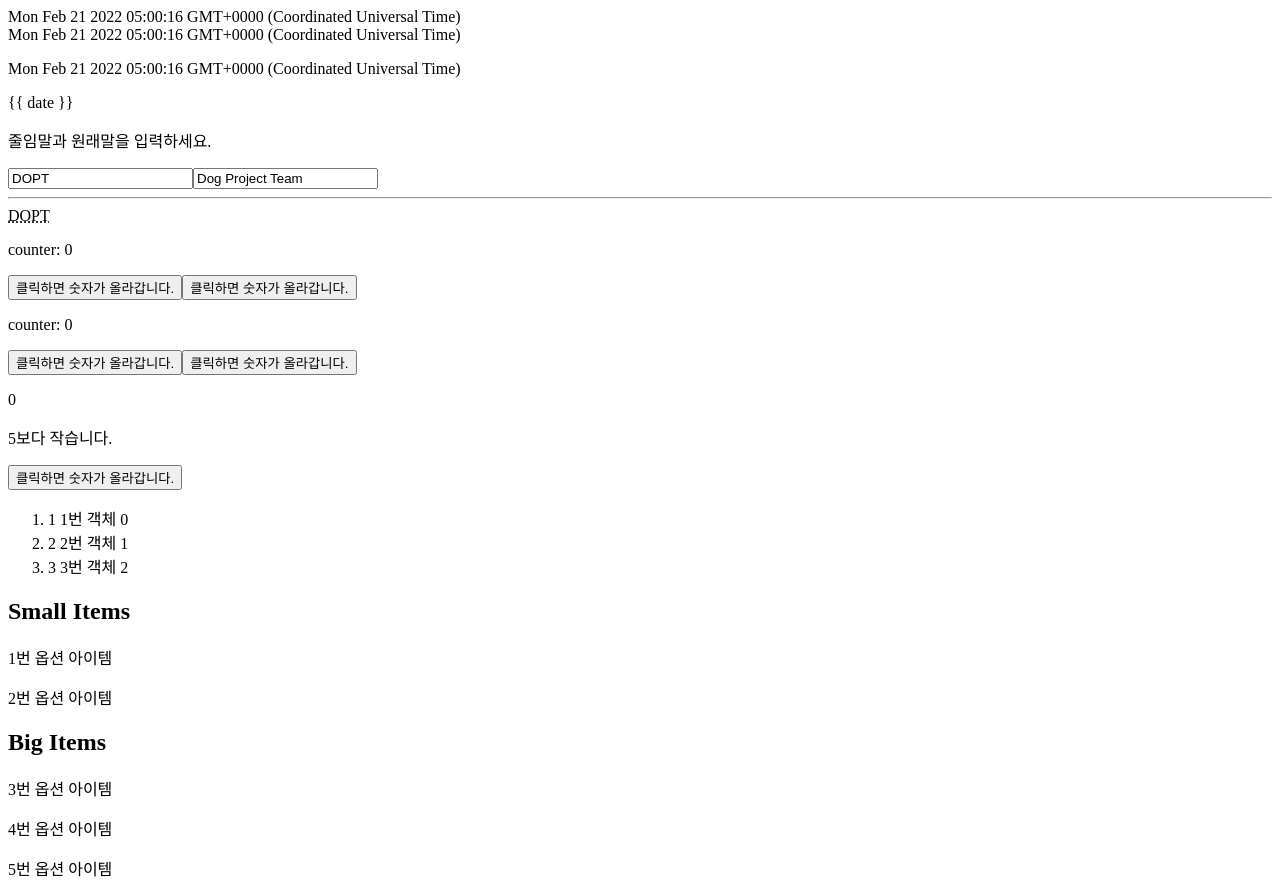
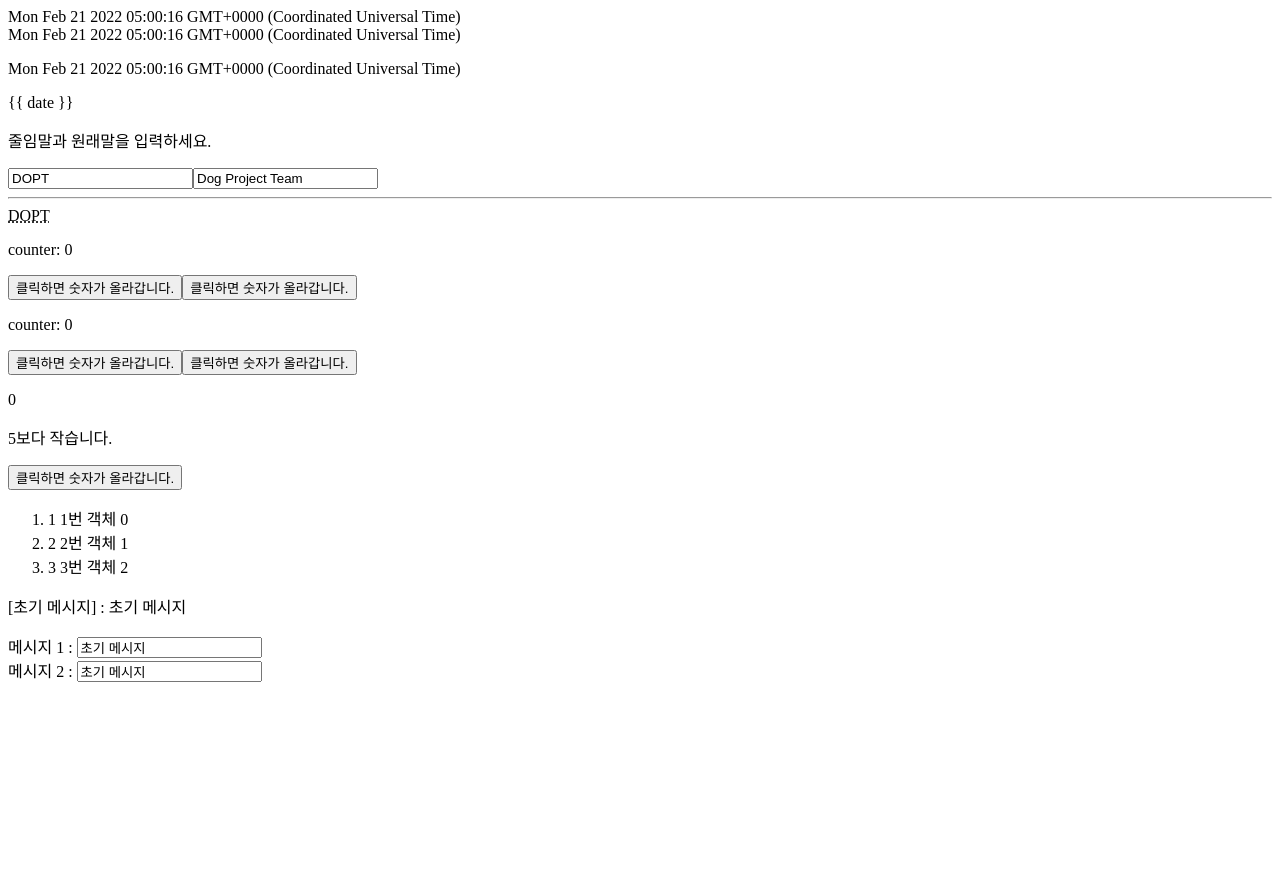
Before and after one commit to Jii-Yeong/learned, a Vue app in the folder vue/vue-3-to-learn-in-one-book/hello-world-vite2/: page / in a window 1280 px wide. After the commit the page ends 800 px from the top, so only its background shows below. Built offline with nearby package versions, Linux system fonts and the light colour scheme.

Commit message:
사용자 이벤트 생성

```diff
--- a/vue/vue-3-to-learn-in-one-book/hello-world-vite2/src/App.vue
+++ b/vue/vue-3-to-learn-in-one-book/hello-world-vite2/src/App.vue
@@ -5,6 +5,7 @@ import EventListener from './components/EventListener.vue';
 import TemplateConditional from './components/TemplateConditional.vue';
 import TemplateLoop from './components/TemplateLoop.vue';
 import Computed from './components/Computed.vue';
+import CreateCustomEvent from './components/CreateCustomEvent.vue';
 </script>
 
 <template>
@@ -13,5 +14,5 @@ import Computed from './components/Computed.vue';
   <EventListener />
   <TemplateConditional />
   <TemplateLoop />
-  <Computed />
+  <CreateCustomEvent />
 </template>
--- /dev/null
+++ b/vue/vue-3-to-learn-in-one-book/hello-world-vite2/src/components/Component.vue
@@ -0,0 +1,19 @@
+<template>
+  <div>
+    <div>
+      메시지 1 :
+      <input :value="msg" @input="$emit('update:msg', $event.target.value)" />
+    </div>
+    <div>
+      메시지 2 :
+      <input :value="msg2" @input="$emit('update:msg2', $event.target.value)" />
+    </div>
+  </div>
+</template>
+
+<script>
+export default {
+  props: ['msg', 'msg2'],
+  emits: ['update:msg', 'update:msg2']
+}
+</script>
--- /dev/null
+++ b/vue/vue-3-to-learn-in-one-book/hello-world-vite2/src/components/CreateCustomEvent.vue
@@ -0,0 +1,19 @@
+<template>
+  <p>{{ `[${msg}] : ${msg2}` }}</p>
+  <Component v-model:msg="msg" v-model:msg2="msg2" />
+</template>
+
+<script>
+import Component from './Component.vue'
+export default {
+  data() {
+    return {
+      msg: '초기 메시지',
+      msg2: '초기 메시지'
+    }
+  },
+  components: {
+    Component,
+  }
+}
+</script>
```
